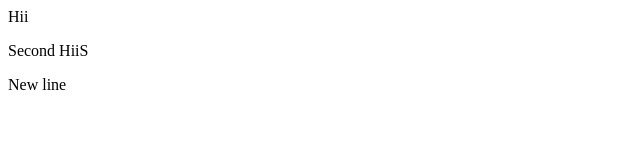
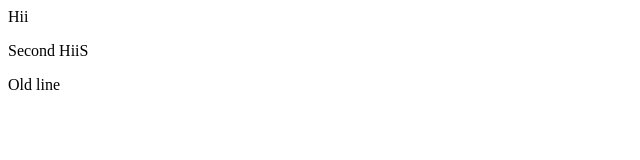
Before and after one commit to sahilbhadoria/localrepo, a plain HTML site: page index.html in a window 1280 px wide. Shown: the full height of the page, 0-640 px from the left. Drawn offline with Linux system fonts and the light colour scheme.

Commit message:
Old Line

```diff
--- a/index.html
+++ b/index.html
@@ -1,3 +1,3 @@
 <p> Hii </p>
 <p>Second HiiS</p>
-<p>New line</p>
+<p>Old line</p>
```
